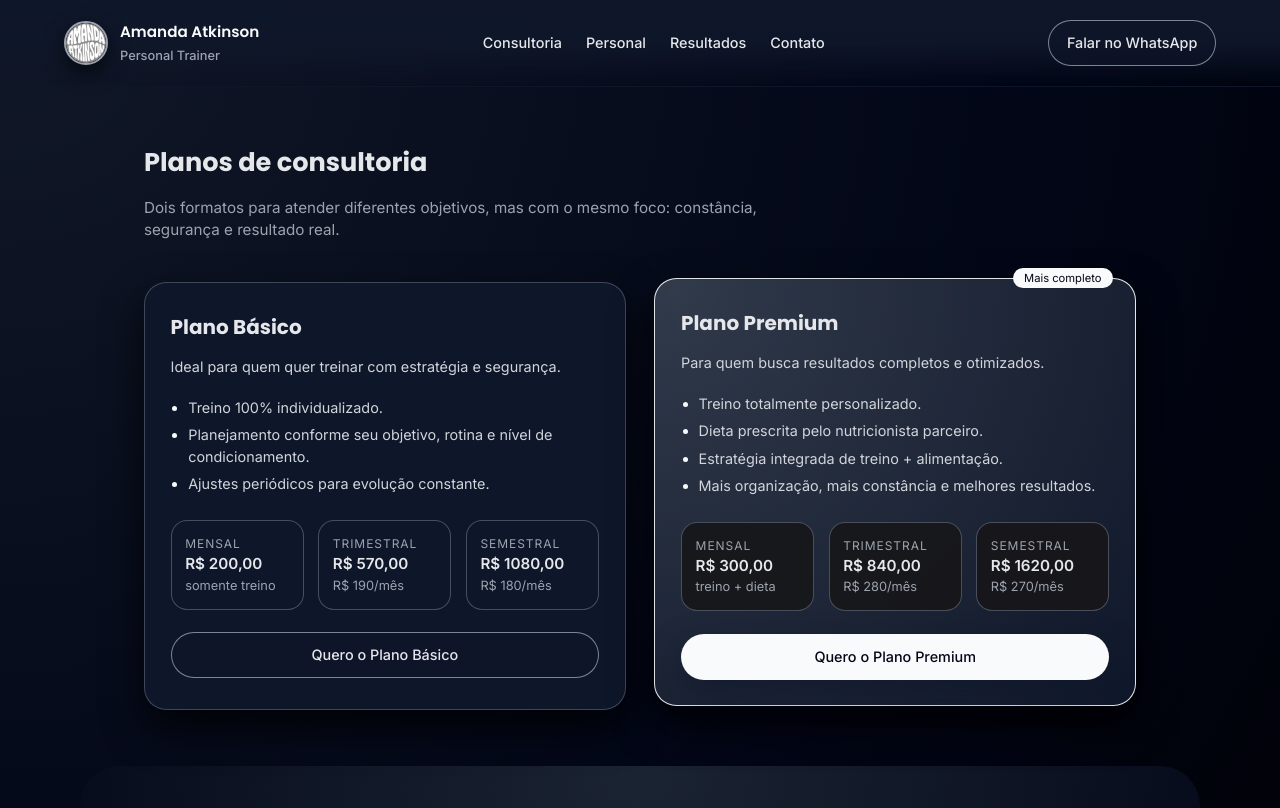
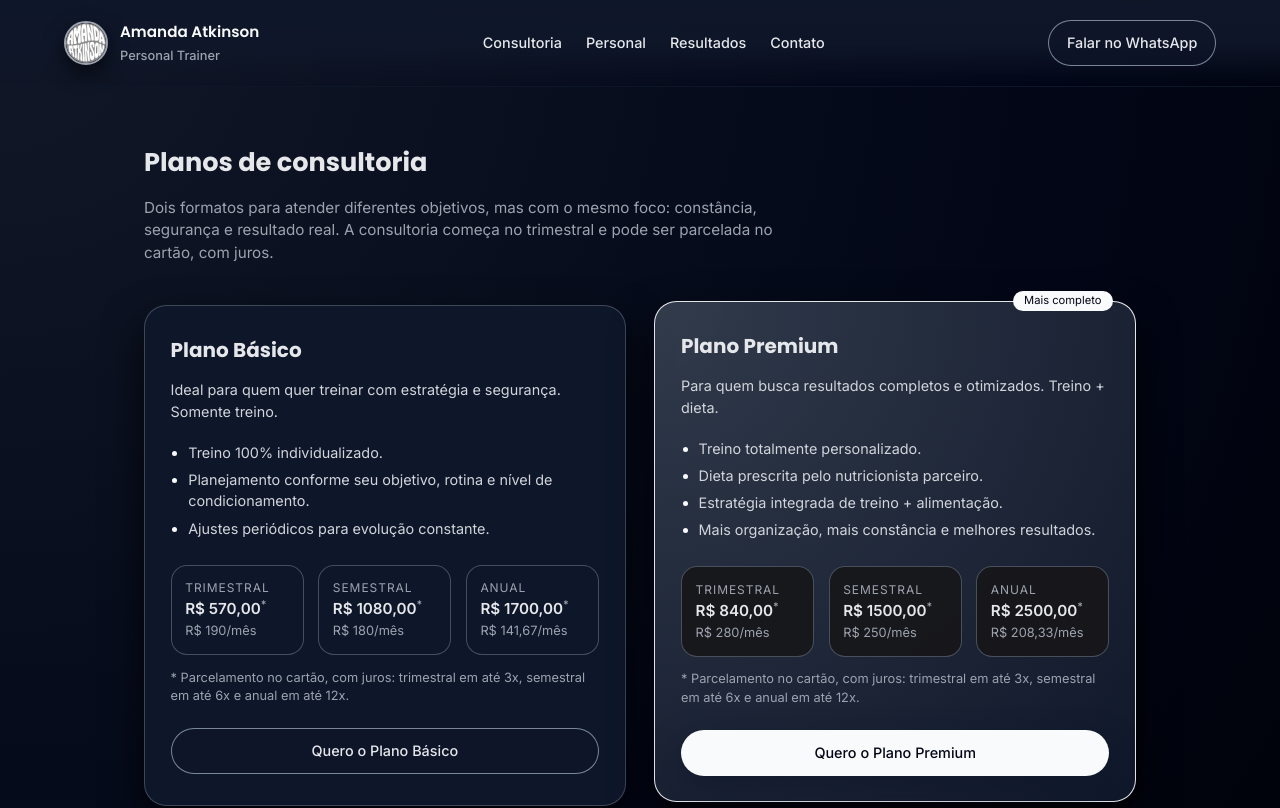
Before and after one commit to annamayatk/landing-page-amanda, a React (Vite) app: page /consultoria in a window 1280 px wide. Shown: the top 808 px of the page. Built offline with nearby package versions, Linux system fonts and the light colour scheme.

Commit message:
feat: planos de consultoria a partir do trimestral, com anual e parcelamento
Co-authored-by: Cursor <cursoragent@cursor.com>

```diff
--- a/src/App.css
+++ b/src/App.css
@@ -717,6 +717,17 @@ a.hero-tag-link:hover {
   font-size: 0.85rem;
 }
 
+.plan-prices:has(+ .plan-installments) {
+  margin-bottom: 0.85rem;
+}
+
+.plan-installments {
+  margin: 0 0 1.4rem;
+  font-size: 0.8rem;
+  line-height: 1.45;
+  color: #9ca3af;
+}
+
 .plan-prices > div {
   padding: 0.85rem 0.85rem;
   border-radius: 1rem;
@@ -740,6 +751,13 @@ a.hero-tag-link:hover {
   display: block;
   font-weight: 600;
   font-size: 0.95rem;
+}
+
+.price-asterisk {
+  font-size: 0.7em;
+  font-weight: 600;
+  vertical-align: super;
+  color: #9ca3af;
 }
 
 .price-detail {
--- a/src/pages/Consultoria.tsx
+++ b/src/pages/Consultoria.tsx
@@ -12,7 +12,8 @@ export function Consultoria() {
             <h2>Planos de consultoria</h2>
             <p>
               Dois formatos para atender diferentes objetivos, mas com o mesmo
-              foco: constância, segurança e resultado real.
+              foco: constância, segurança e resultado real. A consultoria começa
+              no trimestral e pode ser parcelada no cartão, com juros.
             </p>
           </div>
 
@@ -21,6 +22,7 @@ export function Consultoria() {
               <h3>Plano Básico</h3>
               <p className="plan-tagline">
                 Ideal para quem quer treinar com estratégia e segurança.
+                Somente treino.
               </p>
 
               <ul className="plan-features">
@@ -34,21 +36,31 @@ export function Consultoria() {
 
               <div className="plan-prices">
                 <div>
-                  <span className="price-label">Mensal</span>
-                  <span className="price-value">R$ 200,00</span>
-                  <span className="price-detail">somente treino</span>
-                </div>
-                <div>
                   <span className="price-label">Trimestral</span>
-                  <span className="price-value">R$ 570,00</span>
+                  <span className="price-value">
+                    R$ 570,00<span className="price-asterisk">*</span>
+                  </span>
                   <span className="price-detail">R$ 190/mês</span>
                 </div>
                 <div>
                   <span className="price-label">Semestral</span>
-                  <span className="price-value">R$ 1080,00</span>
+                  <span className="price-value">
+                    R$ 1080,00<span className="price-asterisk">*</span>
+                  </span>
                   <span className="price-detail">R$ 180/mês</span>
                 </div>
+                <div>
+                  <span className="price-label">Anual</span>
+                  <span className="price-value">
+                    R$ 1700,00<span className="price-asterisk">*</span>
+                  </span>
+                  <span className="price-detail">R$ 141,67/mês</span>
+                </div>
               </div>
+              <p className="plan-installments">
+                * Parcelamento no cartão, com juros: trimestral em até 3x,
+                semestral em até 6x e anual em até 12x.
+              </p>
 
               <a
                 href="https://wa.me/553284695345?text=Quero%20saber%20mais%20sobre%20o%20Plano%20B%C3%A1sico"
@@ -64,7 +76,8 @@ export function Consultoria() {
               <div className="plan-badge">Mais completo</div>
               <h3>Plano Premium</h3>
               <p className="plan-tagline">
-                Para quem busca resultados completos e otimizados.
+                Para quem busca resultados completos e otimizados. Treino +
+                dieta.
               </p>
 
               <ul className="plan-features">
@@ -78,21 +91,31 @@ export function Consultoria() {
 
               <div className="plan-prices">
                 <div>
-                  <span className="price-label">Mensal</span>
-                  <span className="price-value">R$ 300,00</span>
-                  <span className="price-detail">treino + dieta</span>
-                </div>
-                <div>
                   <span className="price-label">Trimestral</span>
-                  <span className="price-value">R$ 840,00</span>
+                  <span className="price-value">
+                    R$ 840,00<span className="price-asterisk">*</span>
+                  </span>
                   <span className="price-detail">R$ 280/mês</span>
                 </div>
                 <div>
                   <span className="price-label">Semestral</span>
-                  <span className="price-value">R$ 1620,00</span>
-                  <span className="price-detail">R$ 270/mês</span>
+                  <span className="price-value">
+                    R$ 1500,00<span className="price-asterisk">*</span>
+                  </span>
+                  <span className="price-detail">R$ 250/mês</span>
+                </div>
+                <div>
+                  <span className="price-label">Anual</span>
+                  <span className="price-value">
+                    R$ 2500,00<span className="price-asterisk">*</span>
+                  </span>
+                  <span className="price-detail">R$ 208,33/mês</span>
                 </div>
               </div>
+              <p className="plan-installments">
+                * Parcelamento no cartão, com juros: trimestral em até 3x,
+                semestral em até 6x e anual em até 12x.
+              </p>
 
               <a
                 href="https://wa.me/553284695345?text=Quero%20saber%20mais%20sobre%20o%20Plano%20Premium"
```
